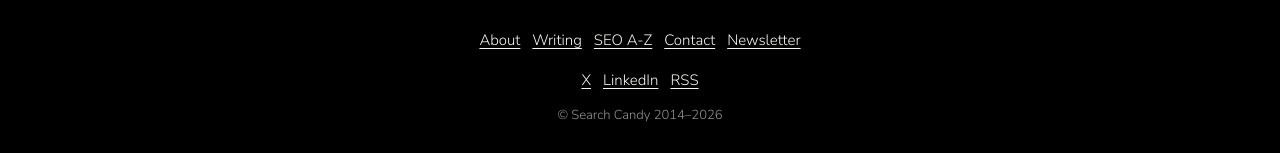
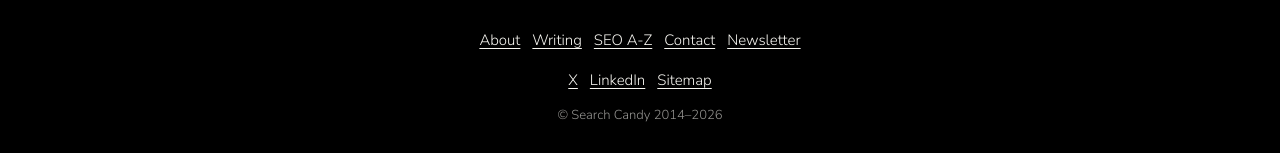
Before and after one commit to searchcandy/search-candy, a Next.js app: page /about in a window 1280 px wide. Shown: the part 1732-1885 px from the top of the page. Built offline with nearby package versions, Linux system fonts and the light colour scheme; a web font is replaced by a local one.

Commit message:
Replace footer RSS link with sitemap

```diff
--- a/components/footer.tsx
+++ b/components/footer.tsx
@@ -12,7 +12,7 @@ const SOCIAL_LINKS = [
   { href: 'https://x.com/ColinMcDermott', label: 'X', external: true },
   // TODO: confirm LinkedIn URL
   { href: 'https://www.linkedin.com/in/colinmcdermott/', label: 'LinkedIn', external: true },
-  { href: '/feed/', label: 'RSS', external: false },
+  { href: '/sitemap/', label: 'Sitemap', external: false },
 ]
 
 const Footer = () => {
```
